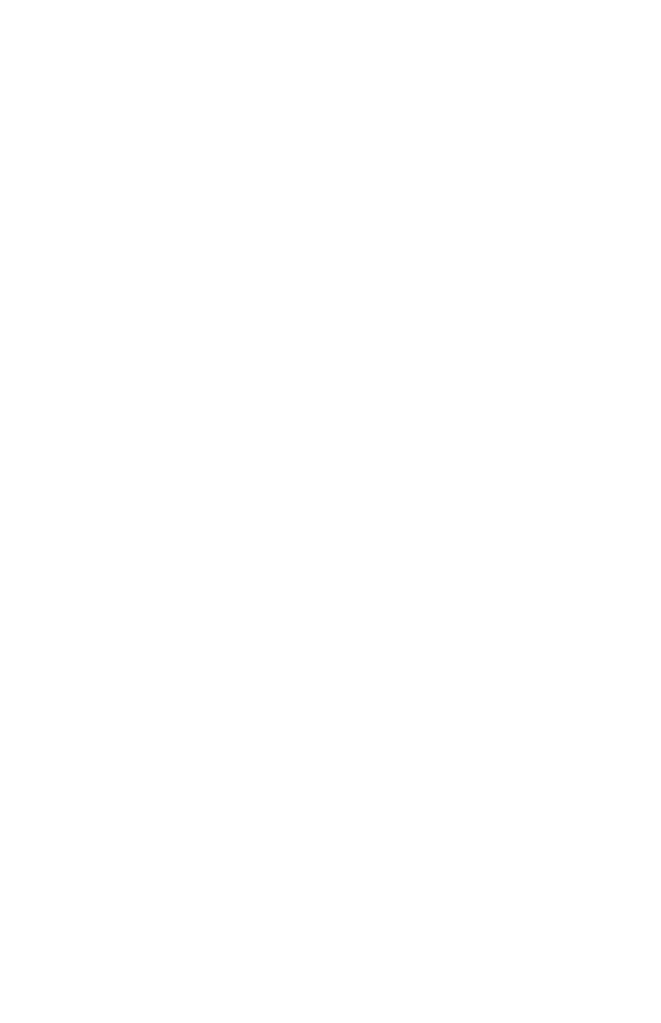
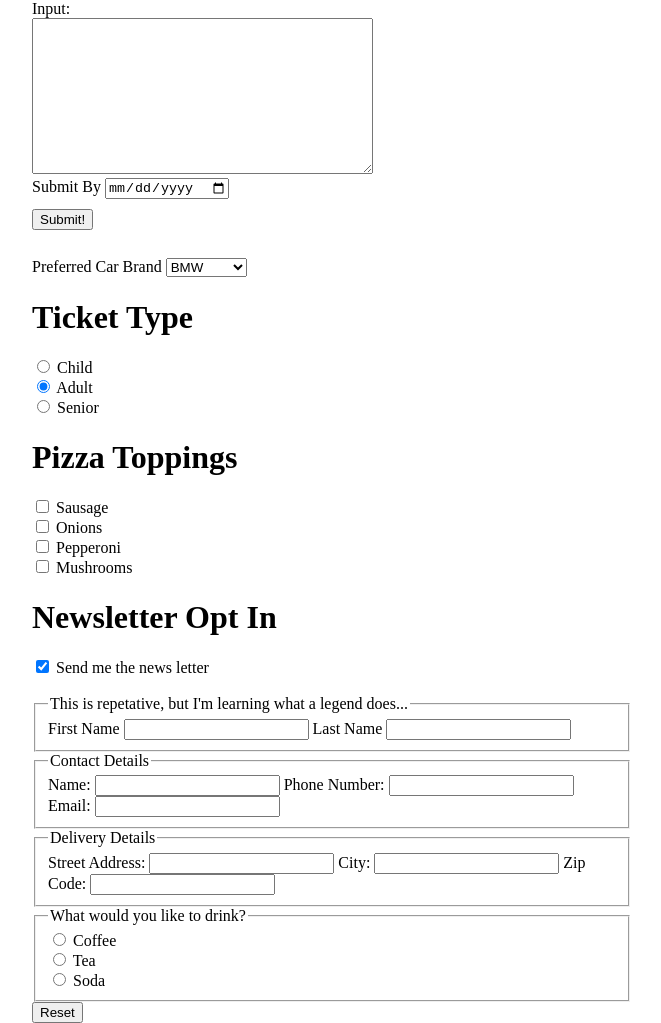
Before and after one commit to tylerthietje/js-fundamentals, a plain HTML site: page index.html in a window 1280 px wide. Shown: the whole page, without its empty margins (308-969 px from the left). Before the commit the page ends 800 px from the top, so only its background shows below. Drawn offline with Linux system fonts and the light colour scheme.

Commit message:
updated index.html with form examples from intermediate HTML & CSS

```diff
--- a/index.html
+++ b/index.html
@@ -1,12 +1,159 @@
 <!DOCTYPE html>
 <html lang="en">
-<head>
-    <meta charset="UTF-8">
-    <meta http-equiv="X-UA-Compatible" content="IE=edge">
-    <meta name="viewport" content="width=device-width, initial-scale=1.0">
+  <head>
+    <meta charset="UTF-8" />
+    <meta http-equiv="X-UA-Compatible" content="IE=edge" />
+    <meta name="viewport" content="width=device-width, initial-scale=1.0" />
     <title>JS Practice</title>
-</head>
-<body>
+    <style>
+      body {
+        max-width: 600px;
+        margin: auto;
+      }
+    </style>
+  </head>
+  <body>
+    <form action="#">
+      <label htmlFor="Practice">Input:</label><br />
+      <textarea name="textarea" id="textarea" cols="40" rows="10"></textarea
+      ><br />
+      <label for="submit-date">Submit By</label>
+      <input type="date" id="submit-date" />
+      <button type="submit" style="display: block; margin: 10px 0">
+        Submit!
+      </button>
+      <br />
+      <label for="Cars">Preferred Car Brand</label>
+      <select name="Car">
+        <option value="mercedes">Mercedes</option>
+        <option value="tesla">Tesla</option>
+        <option value="volvo">Volvo</option>
+        <option value="bmw" selected>BMW</option>
+        <option value="mini">Mini</option>
+        <option value="ford">Ford</option>
+      </select>
+
+      <h1>Ticket Type</h1>
+      <div>
+        <input type="radio" id="child" name="ticket_type" value="child" />
+        <label for="child">Child</label>
+      </div>
+
+      <div>
+        <input
+          checked
+          type="radio"
+          id="adult"
+          name="ticket_type"
+          value="adult"
+        />
+        <label for="adult">Adult</label>
+      </div>
+
+      <div>
+        <input type="radio" id="senior" name="ticket_type" value="senior" />
+        <label for="senior">Senior</label>
+      </div>
+
+      <h1>Pizza Toppings</h1>
+
+      <div>
+        <input type="checkbox" id="sausage" name="topping" value="sausage" />
+        <label for="sausage">Sausage</label>
+      </div>
+
+      <div>
+        <input type="checkbox" id="onions" name="topping" value="onions" />
+        <label for="onions">Onions</label>
+      </div>
+
+      <div>
+        <input
+          type="checkbox"
+          id="pepperoni"
+          name="topping"
+          value="pepperoni"
+        />
+        <label for="pepperoni">Pepperoni</label>
+      </div>
+
+      <div>
+        <input
+          type="checkbox"
+          id="mushrooms"
+          name="topping"
+          value="mushrooms"
+        />
+        <label for="mushrooms">Mushrooms</label>
+      </div>
+
+      <h1>Newsletter Opt In</h1>
+      <div>
+        <input type="checkbox" checked id="newsletter" name="news_letter" />
+        <label for="newsletter">Send me the news letter</label><br><br>
+      </div>
+
+      <fieldset>
+        <legend>This is repetative, but I'm learning what a legend does...</legend>
+
+        <label for="first_name">First Name</label>
+        <input type="text" id="first_name" name="first_name">
+
+        <label for="last_name">Last Name</label>
+        <input type="text" id="last_name" name="last_name">
+      </fieldset>
+
+      <fieldset>
+        <legend>Contact Details</legend>
+
+        <label for="name">Name:</label>
+        <input type="text" id="name" name="name">
+
+        <label for="phone_number">Phone Number:</label>
+        <input type="tel" id="phone_number" name="phone_number">
+
+        <label for="email">Email:</label>
+        <input type="email" id="email" name="email">
+      </fieldset>
+
+      <fieldset>
+        <legend>Delivery Details</legend>
+
+        <label for="street_address">Street Address:</label>
+        <input type="text" id="street_address" name="street_address">
+
+        <label for="city">City:</label>
+        <input type="text" id="city" name="city">
+
+        <label for="zip_code">Zip Code:</label>
+        <input type="text" id="zip_code" name="zip_code">
+      </fieldset>
+
+      <fieldset>
+        <legend>What would you like to drink?</legend>
+
+        <div>
+          <input type="radio" name="drink" id="coffee" value="coffee">
+          <label for="coffee">Coffee</label>
+        </div>
+
+        <div>
+          <input type="radio" name="drink" id="tea" value="tea">
+          <label for="tea">Tea</label>
+        </div>
+
+        <div>
+          <input type="radio" name="drink" id="soda" value="soda">
+          <label for="soda">Soda</label>
+        </div>
+
+      </fieldset>
+
+      <button type="reset">Reset</button>
+
+
+    </form>
+
     <script src="script.js"></script>
-</body>
+  </body>
 </html>
```
Also changed, not shown: script.js (+7 -2 lines).
